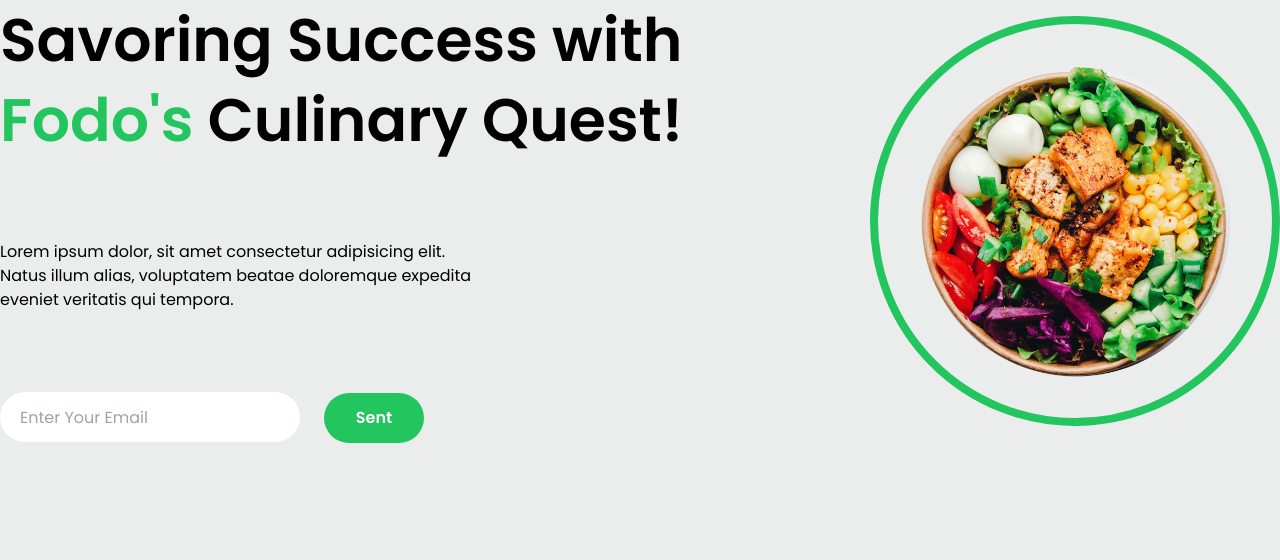
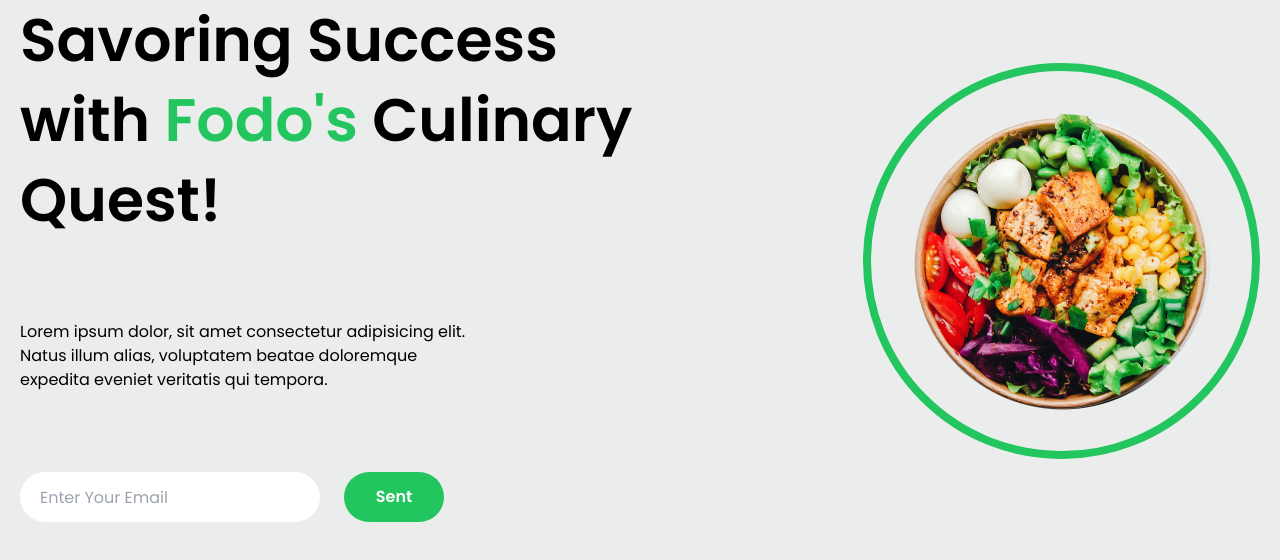
Before and after one commit to PravasTheDeveloper/fodo, a Next.js app: page /components/Home/HeroSection in a window 1280 px wide. Shown: the top 560 px of the page. Built offline with nearby package versions, Linux system fonts and the light colour scheme.

Commit message:
Complete Responsiveness Fodo

```diff
--- a/src/pages/components/Home/HeroSection.jsx
+++ b/src/pages/components/Home/HeroSection.jsx
@@ -3,22 +3,22 @@ import React from 'react'
 export default function HeroSection() {
     return (
         <>
-            <div className='w-full h-[92%] flex items-center container mx-auto'>
-                <div className='w-[60%]'>
-                    <div className='w-[90%] h-full'>
-                        <div className='text-6xl font-semibold leading-[80px]'>
+            <div className={`w-full h-[92%] px-5 flex items-center container mx-auto bg-white-hello`}>
+                <div className='w-full md:w-[60%]'>
+                    <div className='w-full md:w-[90%] h-full'>
+                        <div className='md:text-6xl text-5xl md:text-left text-center font-semibold md:leading-[80px]'>
                             Savoring Success with <span className='text-green-500'> Fodo's </span> Culinary Quest!
                         </div>
-                        <div className='max-w-[70%] my-20'>
+                        <div className='md:max-w-[70%] w-full md:my-20 md:text-left text-center my-10'>
                             Lorem ipsum dolor, sit amet consectetur adipisicing elit. Natus illum alias, voluptatem beatae doloremque expedita eveniet veritatis qui tempora.
                         </div>
-                        <div className='w-auto h-[50px]'>
+                        <div className='w-auto h-[50px] flex'>
                             <input type="text" className='w-[300px] h-full rounded-full mr-6 px-5 outline-green-500' placeholder='Enter Your Email' />
                             <button className="h-full w-[100px] rounded-full bg-green-500 text-white font-semibold">Sent</button>
                         </div>
                     </div>
                 </div>
-                <div className='w-[40%] flex items-center justify-end h-full'>
+                <div className='w-[40%] hidden items-center justify-end h-full md:flex'>
                     <div className='w-[80%] h-auto p-10 border-green-500 border-8 rounded-full'>
                         <img src="/images/HeroSection.png" className='w-[100%]' alt="" />
                     </div>
--- a/src/pages/components/Menu/Menu.jsx
+++ b/src/pages/components/Menu/Menu.jsx
@@ -12,7 +12,7 @@ export default function Menu() {
                 <div className='text-4xl text-center mb-16'>
                     Explore Our Menu
                 </div>
-                <div className='w-full h-auto flex flex-wrap justify-between'>
+                <div className='w-full h-auto flex flex-wrap md:justify-between justify-center'>
                     {
                         MenuFood.map((data, index) => {
                             return (<FoodCard
--- a/src/pages/components/Offers/Offers.jsx
+++ b/src/pages/components/Offers/Offers.jsx
@@ -7,14 +7,14 @@ export default function Offers() {
 
     return (
         <>
-            <div className='w-full h-auto container mx-auto py-10'>
+            <div className='w-full h-auto container mx-auto pt-24 md:pt-0 md:py-10'>
                 <div className='welcome text-green-500 text-xl text-center mb-7'>
                     Offers
                 </div>
                 <div className='text-4xl text-center mb-16'>
                     Best Offers For All
                 </div>
-                <div className='w-full h-[400px] flex flex-wrap justify-between'>
+                <div className='w-full h-auto flex flex-wrap md:justify-between justify-center'>
                     {
                         OfferFood.map((data, index) => {
                             return (<FoodCard
--- a/src/pages/components/Testomonial/Testimonial.jsx
+++ b/src/pages/components/Testomonial/Testimonial.jsx
@@ -4,11 +4,11 @@ import TestimonialData from '../../../../TestimonialData';
 
 const Testimonial = () => {
   return (
-    <div className="mx-auto text-center container mb-24">
+    <div className="mx-auto text-center container mb-24 md:px-0 px-5">
       <div className="mb-6 text-3xl font-bold welcome text-green-500">
         Testimonials
       </div>
-      <p className="mb-6 pb-2 md:mb-12 md:pb-0">
+      <p className="mb-14 mt-10 md:mt-0 pb-2 md:mb-12 md:pb-0">
         Lorem ipsum dolor sit amet, consectetur adipisicing elit. Fugit, error
         amet numquam iure provident voluptate esse quasi, veritatis totam
         voluptas nostrum quisquam eum porro a pariatur veniam.
--- a/src/pages/components/Welcome/WelcomeSection.jsx
+++ b/src/pages/components/Welcome/WelcomeSection.jsx
@@ -3,13 +3,13 @@ import React from 'react'
 export default function WelcomeSection() {
     return (
         <>
-            <div className='w-full h-screen flex container mx-auto'>
-                <div className='w-1/2 h-full flex  items-center'>
+            <div className='w-full h-auto md:h-screen md:flex container mx-auto pt-24 md:pt-0 text-center md:text-left px-5 md:px-0'>
+                <div className='md:w-1/2 w-full h-full flex justify-center md:justify-start items-center'>
                     <div className='w-[70%] rounded-full overflow-hidden p-10 border-8 border-green-500 '>
                         <img src="/images/Welcome.png" className='' alt="" />
                     </div>
                 </div>
-                <div className='w-1/2 h-full flex flex-col justify-center'>
+                <div className='md:w-1/2 w-full h-full flex flex-col justify-center mt-10 md:mt-0'>
                     <div className='welcome text-3xl text-green-500'>
                         Welcome
                     </div>
--- a/src/styles/globals.css
+++ b/src/styles/globals.css
@@ -20,3 +20,38 @@ body {
 .welcome {
   font-family: 'Pacifico', cursive;
 }
+
+.bg-white-hello {
+  background-blend-mode: lighten;
+  background: #ffffffa6;
+  background-image: url("../../public/images/eggsomehitng.jpg");
+  background-size: cover;
+}
+
+@media (min-width: 768px) {
+  .bg-white-hello{
+    background-image: none;
+    background-color: transparent;
+  }
+}
+
+::-webkit-scrollbar {
+  width: 10px;
+}
+
+/* Track */
+::-webkit-scrollbar-track {
+  box-shadow: inset 0 0 5px rgb(180, 180, 180);
+  border-radius: 10px;
+}
+
+/* Handle */
+::-webkit-scrollbar-thumb {
+  background: #22c55e;
+  border-radius: 10px;
+}
+
+/* Handle on hover */
+::-webkit-scrollbar-thumb:hover {
+  background: #15803d;
+}
--- a/tailwind.config.js
+++ b/tailwind.config.js
@@ -9,7 +9,11 @@ module.exports = {
     "./src/**/*.{js,ts,jsx,tsx,mdx}",
   ],
   theme: {
-    extend: {},
+    extend: {
+      backgroundImage: {
+        'background-Image': "url('/images/joseph-gonzalez-fdlZBWIP0aM-unsplash.jpg')",
+      }
+    },
   },
   plugins: [],
 }
```
Also changed, not shown: 1 other file (tests, documents, lock files or other folders).
